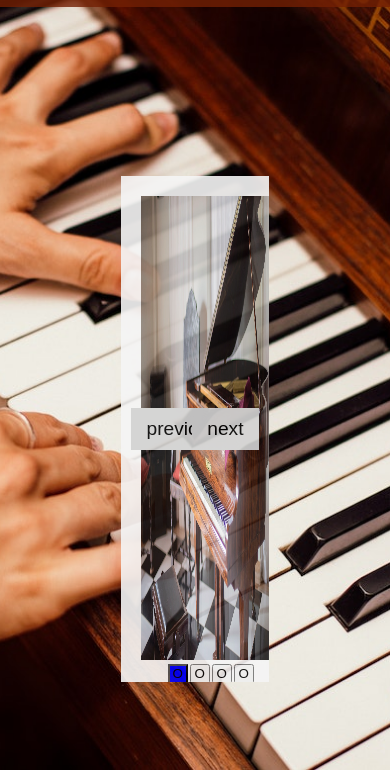
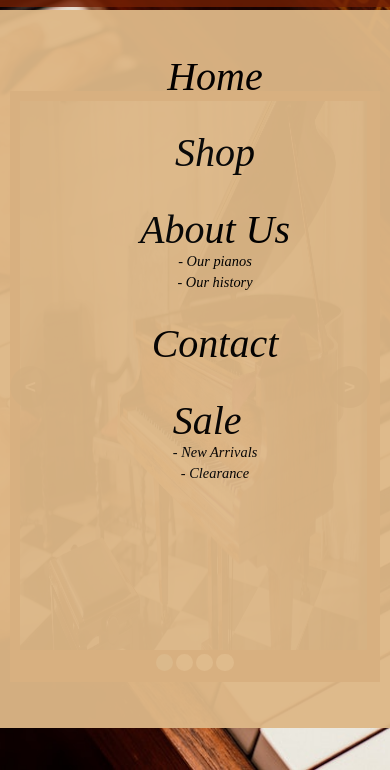
Before and after one commit to Callumacourt/dynamic-interfaces, a website built with webpack: page dist/index.html in a window 390 px wide. Both pictures are taken after a click on the picture 17 px from the left and 40 px from the top of the page. Shown: the part 74-844 px from the top of the page. Built offline with nearby package versions, Linux system fonts and the light colour scheme.

Commit message:
Finished carousel and updated styling

```diff
--- a/src/imageCarousel.js
+++ b/src/imageCarousel.js
@@ -1,74 +1,90 @@
 export default function initCarousel() {
   const nextButton = document.querySelector('.nextBtn');
-  const prevButton = document.querySelector('.previous');
+  const prevButton = document.querySelector('.prevBtn');
   const imageContainer = document.querySelector('.imageContainer');
-  const slides = document.querySelectorAll('.imgWrapper');
+  const imageWrappers = document.querySelectorAll('.imgWrapper');
   let currentSlide = 0;
+  let timeoutID;
 
   function updateSlide() {
-    const slideWidth = slides[currentSlide].offsetWidth;
+    const slideWidth = imageWrappers[currentSlide].offsetWidth;
     imageContainer.style.transform = `translateX(-${
       slideWidth * currentSlide
     }px)`;
   }
 
+  function updateNavButtons() {
+    const allNavButtons = document.querySelectorAll('.imageNavBtn');
+    allNavButtons.forEach(navButton => navButton.classList.remove('active'));
+
+    const activeNavButton = imageWrappers[currentSlide].querySelector(
+      `.navImg${currentSlide + 1}`
+    );
+    if (activeNavButton) {
+      activeNavButton.classList.add('active');
+    }
+  }
+
+  function automaticSlideSwitch() {
+    nextButton.click();
+  }
+
+  function resetTimeout() {
+    clearTimeout(timeoutID);
+    timeoutID = setTimeout(automaticSlideSwitch, 3200);
+  }
+
+  function handleNavButtonClick(index) {
+    currentSlide = index;
+    updateSlide();
+    updateNavButtons();
+    resetTimeout();
+  }
+
+  function initImageNav() {
+    imageWrappers.forEach(imageWrapper => {
+      const buttonWrapper = document.createElement('div');
+      buttonWrapper.classList.add('buttonWrapper');
+
+      for (let i = 0; i < imageWrappers.length; i += 1) {
+        const navButton = document.createElement('button');
+        navButton.classList.add(`navImg${i + 1}`);
+        navButton.classList.add('imageNavBtn');
+        if (i === 0) {
+          navButton.classList.add('active');
+        }
+
+        navButton.addEventListener('click', () => {
+          handleNavButtonClick(i);
+        });
+
+        buttonWrapper.appendChild(navButton);
+      }
+
+      imageWrapper.appendChild(buttonWrapper);
+    });
+  }
+
   nextButton.addEventListener('click', () => {
     currentSlide += 1;
-    if (currentSlide >= slides.length) {
+    if (currentSlide >= imageWrappers.length) {
       currentSlide = 0;
     }
     updateSlide();
     updateNavButtons();
+    resetTimeout();
   });
 
   prevButton.addEventListener('click', () => {
     currentSlide -= 1;
     if (currentSlide < 0) {
-      currentSlide = slides.length - 1;
+      currentSlide = imageWrappers.length - 1;
     }
     updateSlide();
     updateNavButtons();
+    resetTimeout();
   });
 
-  function updateNavButtons() {
-    const allNavButtons = document.querySelectorAll('.imageNavBtn');
-    allNavButtons.forEach(btn => btn.classList.remove('active'));
-    slides.forEach(slide => {
-      const activeButton = slide.querySelector(`.navImg${currentSlide + 1}`);
-      if (activeButton) {
-        activeButton.classList.add('active');
-      }
-    });
-  }
-
-  function initImageNav() {
-    slides.forEach(slide => {
-      const buttonWrapper = document.createElement('div');
-      buttonWrapper.classList.add('buttonWrapper');
-
-      function addListener(imageNavBtn, index) {
-        imageNavBtn.addEventListener('click', () => {
-          currentSlide = index;
-          updateSlide();
-          updateNavButtons();
-        });
-      }
-
-      for (let i = 0; i < slides.length; i += 1) {
-        const imageNavBtn = document.createElement('button');
-        imageNavBtn.textContent = 'O';
-        imageNavBtn.classList.add(`navImg${i + 1}`);
-        imageNavBtn.classList.add('imageNavBtn');
-        if (i === 0) {
-          imageNavBtn.classList.add('active'); // initialise imageNav1 as active
-        }
-        buttonWrapper.appendChild(imageNavBtn);
-
-        addListener(imageNavBtn, i);
-      }
-
-      slide.appendChild(buttonWrapper);
-    });
-  }
   initImageNav();
+  automaticSlideSwitch();
 }
--- a/src/index.js
+++ b/src/index.js
@@ -2,7 +2,6 @@ import './style.css';
 import dropDown from './dropDownMenu';
 import styleMobileViewport from './checkViewport';
 import initCarousel from './imageCarousel';
-import initImagNav from './initImageNav';
 
 const headerWrapper = document.querySelector('.headerWrapper');
 const aboutUsLink = document.querySelector('.about');
--- a/src/style.css
+++ b/src/style.css
@@ -73,13 +73,13 @@ a {
   display: flex;
   justify-content: center;
   align-items: center;
-  height: 100%;
+  height: 90vh;
 }
 
 .carouselContainer {
-  width: 37.7vw;
-  height: 60vh;
-  opacity: 0.9;
+  width: 44.1vw;
+  height: 70vh;
+  opacity: 0.95;
   background-color: whitesmoke;
   grid-column-start: 2;
   overflow: hidden;
@@ -88,35 +88,44 @@ a {
 }
 
 .imageContainer {
-  width: 201vw;
+  width: 100%;
   display: flex;
   transition: transform 0.3s ease-out;
   grid-column-start: 2;
 }
 
 .active {
-  background-color: blue;
+  background-color: lightblue !important;
 }
 
 .imgWrapper {
   padding: 20px;
+  background-color: rgb(115, 32, 4);
 }
 
 .imgWrapper button {
-  width: 20px;
-  margin-left: 2px;
-  height: 20px;
+  width: 18px;
+  margin-left: 3px;
+  height: 18px;
+}
+
+.imgWrapper button:hover {
+  cursor: pointer;
 }
 
 .buttonWrapper {
   display: flex;
   justify-content: center;
+  height: 30px;
 }
 
 .buttonWrapper button {
   display: flex;
   justify-content: center;
   align-items: center;
+  border: none;
+  background-color: white;
+  border-radius: 100%;
 }
 
 .imageContainer > img {
@@ -124,21 +133,25 @@ a {
 }
 
 .carouselImg {
-  height: 55vh;
-  width: 35vw;
+  height: 65vh;
+  width: 42vw;
 }
 
-.previous,
+.prevBtn,
 .nextBtn {
   position: absolute;
   top: 50%;
   transform: translateY(-50%);
-  background-color: lightgray;
+  background-color: black;
+  font-weight: bold;
+  opacity: 0.7;
+  color: white;
   border: none;
   font-size: 1.2rem;
   padding: 10px 15px;
   cursor: pointer;
   z-index: 1;
+  border-radius: 100%;
 }
 
 .previous {
@@ -152,6 +165,24 @@ a {
 @media (max-width: 768px) {
   .headerLinks {
     display: none;
+  }
+
+  .carouselContainer {
+    width: 95vw;
+    height: 70vh;
+  }
+
+  .imgWrapper {
+    padding: 10px;
+  }
+
+  .carouselImg {
+    width: 89vw;
+  }
+
+  .buttonWrapper button {
+    height: 4.4vmin;
+    width: 4.4vmin;
   }
 
   .headerWrapper {
@@ -170,17 +201,23 @@ a {
   }
 
   .dropDownContainer {
-    height: 50vh;
-    width: 30vw;
+    top: 10vh;
+    height: 80vh;
+    width: 100%;
     background-color: burlywood;
     opacity: 0.95;
     padding-top: 5vh;
     font-size: 1.5rem;
+    position: absolute;
   }
 
   .dropDownContainer ul {
     display: flex;
+    height: 100%;
     flex-direction: column;
+
+    align-items: center;
+    font-size: 2.5rem;
     gap: 3.5vh;
   }
 
```
Also changed, not shown: dist/index.html.
